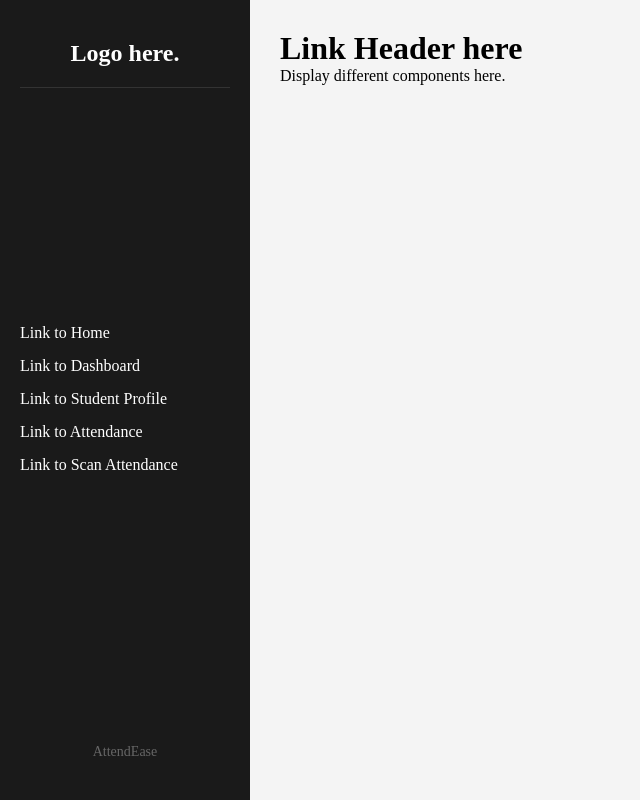
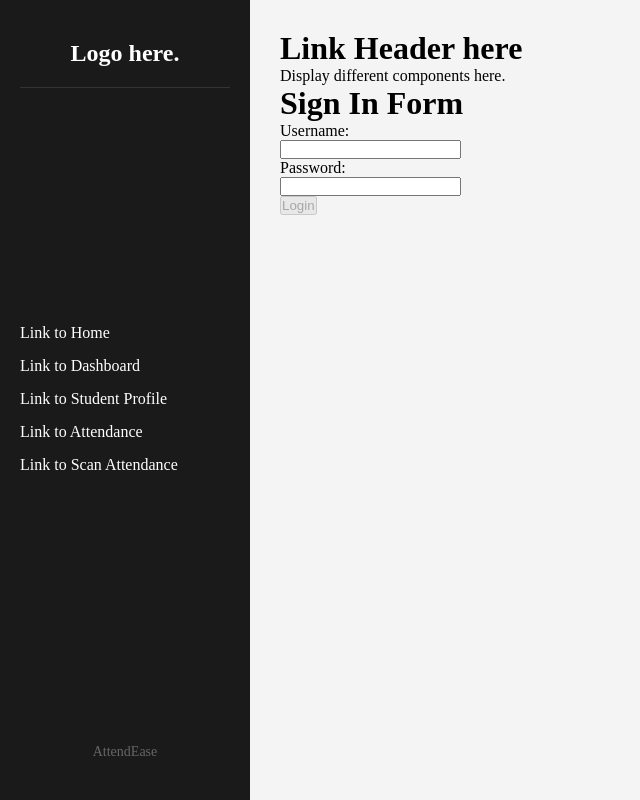
Before and after one commit to krynite/AttendEase, a React (Vite) app in the folder AE-frontend/: page /sign-in in a window 1280 px wide. Shown: the whole page, without its empty margins (0-640 px from the left). Built offline with nearby package versions, Linux system fonts and the light colour scheme; no server answers.

Commit message:
added sign-in component.

```diff
--- a/AE-frontend/src/App.jsx
+++ b/AE-frontend/src/App.jsx
@@ -6,32 +6,32 @@ import './App.css'
 import { UserContext } from "./contexts/UserContext";
 // Component Imports
 import NavBar from './components/NavBar/NavBar'
-// import SignInForm from "./components/SignInForm/SignInForm"
+import SignInForm from "./components/SignInForm/SignInForm"
 import SignUpForm from "./components/SignUpForm/SignUpForm";
 
 const App = () => {
   const { user } = useContext(UserContext);
   const [users, setUsers] = useState([]);
 
-  useEffect(() => {
-    const fetchValues = async () => {
-      try {
-        if (user) {
-          const fetchedValues = await valuesService.show(user._id);
+  // useEffect(() => {
+  //   const fetchValues = async () => {
+  //     try {
+  //       if (user) {
+  //         const fetchedValues = await valuesService.show(user._id);
 
-          if (!fetchedValues) {
-            console.log("No values returned");  // Debug log
-            return;
-          }
-          setValuesResults(fetchedValues);
-        }
-      } catch (err) {
-        console.log("Error fetching values:", err);
-      }
-    };
+  //         if (!fetchedValues) {
+  //           console.log("No values returned");  // Debug log
+  //           return;
+  //         }
+  //         setValuesResults(fetchedValues);
+  //       }
+  //     } catch (err) {
+  //       console.log("Error fetching values:", err);
+  //     }
+  //   };
 
-    fetchValues();
-  }, [user]);
+  //   fetchValues();
+  // }, [user]);
 
 
 
@@ -45,7 +45,7 @@ const App = () => {
         <h1>Link Header here</h1>
         <p>Display different components here. </p>
         <Routes>
-          {/* <Route path="/sign-in" element={<SignInForm} /> */}
+          <Route path="/sign-in" element={<SignInForm />} />
           <Route path="/sign-up" element={<SignUpForm />} />
 
 
--- a/AE-frontend/src/components/SignInForm/SignInForm.jsx
+++ b/AE-frontend/src/components/SignInForm/SignInForm.jsx
@@ -0,0 +1,59 @@
+import { useState, useContext } from 'react';
+import { useNavigate } from 'react-router-dom';
+import { signIn } from "../../services/authService"
+import { UserContext } from "../../contexts/UserContext"
+
+const SignInForm = () => {
+    const navigate = useNavigate();
+    const { setUser } = useContext(UserContext)
+    const [message, setMessage] = useState('');
+    const [formData, setFormData] = useState({
+        username: '',
+        password: '',
+    });
+
+    const { username, password } = formData;
+
+    const handleChange = (event) => {
+        // console.log("handleChange")
+        setFormData({ ...formData, [event.target.name]: event.target.value })
+    }
+    const isFormInvalid = () => {
+        return !(username && password);
+    };
+
+    const handleSubmit = async (event) => {
+        // console.log("handleSubmit")
+        event.preventDefault();
+        try {
+            const signedInUser = await signIn(formData);
+            setUser(signedInUser)
+            navigate('/')
+        } catch (err) {
+            setMessage(err.message)
+        }
+
+    }
+
+
+    return (
+        <>
+            <h1>Sign In Form</h1>
+            <form onSubmit={handleSubmit}>
+                <div>
+                    <label htmlFor='username'>Username:</label> <br />
+                    <input type="text" id="username" name="username" value={formData.username} onChange={handleChange} />
+                </div>
+                <div>
+                    <label htmlFor='password'>Password:</label> <br />
+                    <input type="password" id="password" name="password" value={formData.password} onChange={handleChange} />
+                </div>
+
+                <button type='submit' disabled={isFormInvalid()}>Login</button>
+            </form>
+        </>
+    )
+}
+
+
+export default SignInForm;
```
Also changed, not shown: 2 other files (tests, documents, lock files or other folders).
